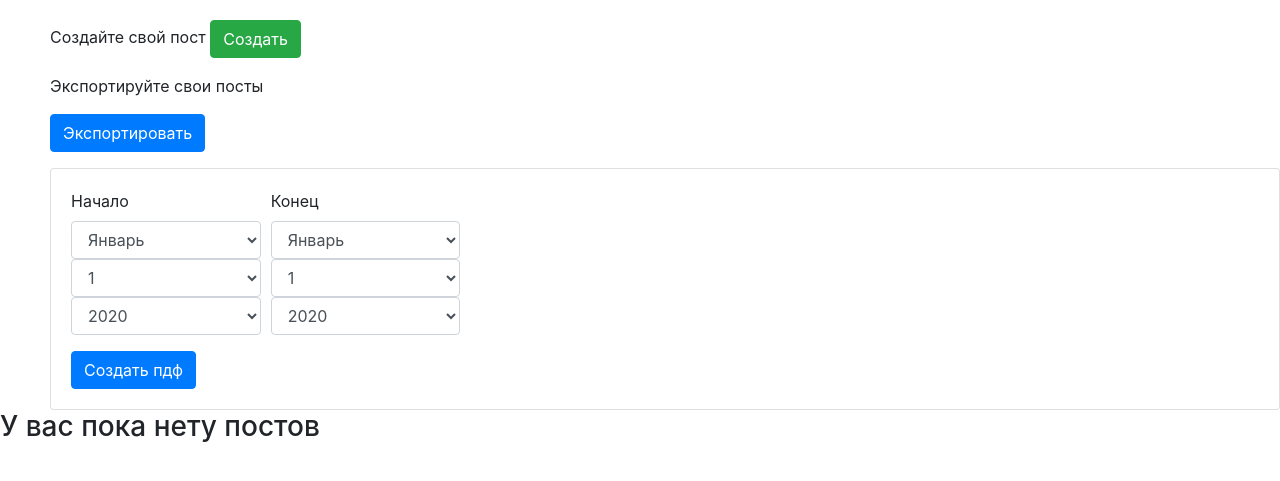
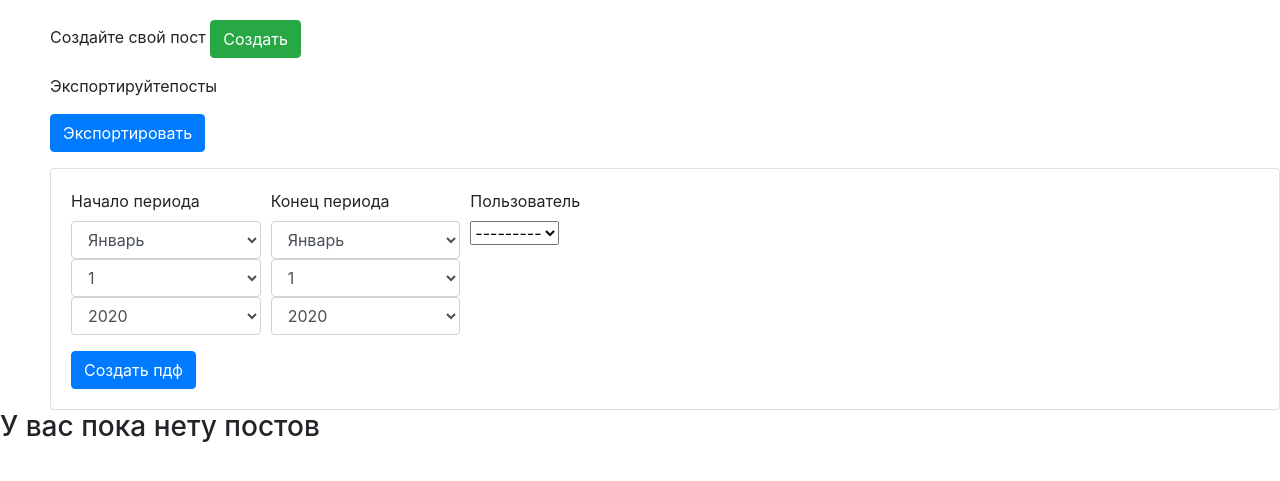
Before and after one commit to AlexeyKhen/ItConsulting, a Django app: page / in a window 1280 px wide, after a click on "Экспортировать". Shown: the part 64-545 px from the top of the page. Run offline with Django 3.2, Linux system fonts and the light colour scheme; the visitor is signed in with stand-in values (Sample User, id 1); data comes from the database, SQL or seed files in the repository; data that the repository does not hold is empty; some libraries are stand-ins or nearby versions.

Commit message:
Third Commit

```diff
--- a/InformConsulting/settings.py
+++ b/InformConsulting/settings.py
@@ -112,7 +112,7 @@ LOGIN_REDIRECT_URL = '/'
 
 LANGUAGE_CODE = 'ru-ru'
 
-TIME_ZONE = 'UTC'
+TIME_ZONE = 'Etc/GMT-6'
 
 USE_I18N = True
 
--- a/blog/forms.py
+++ b/blog/forms.py
@@ -1,5 +1,9 @@
 from django import forms
+from django.contrib.auth import get_user_model
+
 from .models import Post
+
+User = get_user_model()
 
 
 class PostForm(forms.ModelForm):
@@ -11,3 +15,4 @@ class PostForm(forms.ModelForm):
 class FilterForm(forms.Form):
     first_data = forms.DateTimeField(widget=forms.SelectDateWidget(attrs={'class': 'form-control'}))
     second_data = forms.DateTimeField(widget=forms.SelectDateWidget(attrs={'class': 'form-control'}))
+    user = forms.ModelChoiceField(queryset=User.objects.all(), widget=forms.Select)
--- a/blog/views.py
+++ b/blog/views.py
@@ -65,16 +65,11 @@ class PostUpdate(UpdateView):
 def exportPdf(request):
     first_data = f"{request.GET['first_data_year']}-{request.GET['first_data_month']}-{request.GET['first_data_day']} 00:00:00"
     second_data = f"{request.GET['second_data_year']}-{request.GET['second_data_month']}-{request.GET['second_data_day']} 23:59:59"
-    object_list = Post.objects.filter(created__range=[first_data, second_data])
+    object_list = Post.objects.filter(created__range=[first_data, second_data]).filter(author=request.GET['user'])
 
     if object_list.exists():
         template_path = 'exportpdf.html'
-        context = {'object_list': object_list,
-                   'title': 'Название:',
-                   'text': 'Текст:',
-                   'created': " Дата: ",
-                   'author': 'Автор:',
-                   'category': "Категория:"}
+        context = {'object_list': object_list}
         response = HttpResponse(content_type='application/pdf')
         response['Content-Disposition'] = 'filename="report.pdf"'
         template = get_template(template_path)
@@ -84,5 +79,5 @@ def exportPdf(request):
         if pisa_status.err:
             return HttpResponse('We had some errors <pre>' + html + '</pre>')
         return response
-    context = {"message": "Вы не выбрали файлы попробуйте выбрать другую дату"}
+    context = {"message": "Постов в данном промежутке, от данного пользователь нет. Попробуйте выбрать другую дату"}
     return render(request, 'exportpdf.html', context)
--- a/templates/allposts.html
+++ b/templates/allposts.html
@@ -8,8 +8,9 @@
 </head>
 <body>
 {% block content %}
+    <br>
+<p> Чтобы экспортировать посты, перейдите в раздел <a href="{% url 'home' %}">своих постов</a></p><br>
 <h3> Список всех постов: </h3>
-
 
         {% for object in object_list %}
 
--- a/templates/home.html
+++ b/templates/home.html
@@ -20,7 +20,7 @@
                 <button type="button" class="btn btn-success">Создать</button>
             </a>
         </p>
-        <p style="margin-left: 50px"> Экспортируйте свои посты </p>
+        <p style="margin-left: 50px"> Экспортируйтепосты </p>
         <div style="margin-left: 50px">
             <p>
                 <a class="btn btn-primary" data-toggle="collapse" href="#collapseExample" role="button"
@@ -34,15 +34,19 @@
                     <form action="{% url 'exportPdf' %}">
                         <div class="form-row">
                             <div class="form-group col-md-2">
-                                <label for="exampleInputEmail1"> Начало </label>
+                                <label> Начало периода </label>
                                 {{ form.first_data }}
                             </div>
                             <div class="form-group col-md-2">
-                                <label for="exampleInputPassword1">Конец</label>
+                                <label>Конец периода</label>
                                 {{ form.second_data }}
                             </div>
+                            <div class="form-group col-md-2">
+                                <label>Пользователь</label>
+                                {{ form.user }}
+                            </div>
                         </div>
-                        <button type="submit" class="btn btn-primary">Создать пдф </button>
+                        <button type="submit" class="btn btn-primary">Создать пдф</button>
                     </form>
                 </div>
             </div>
```
